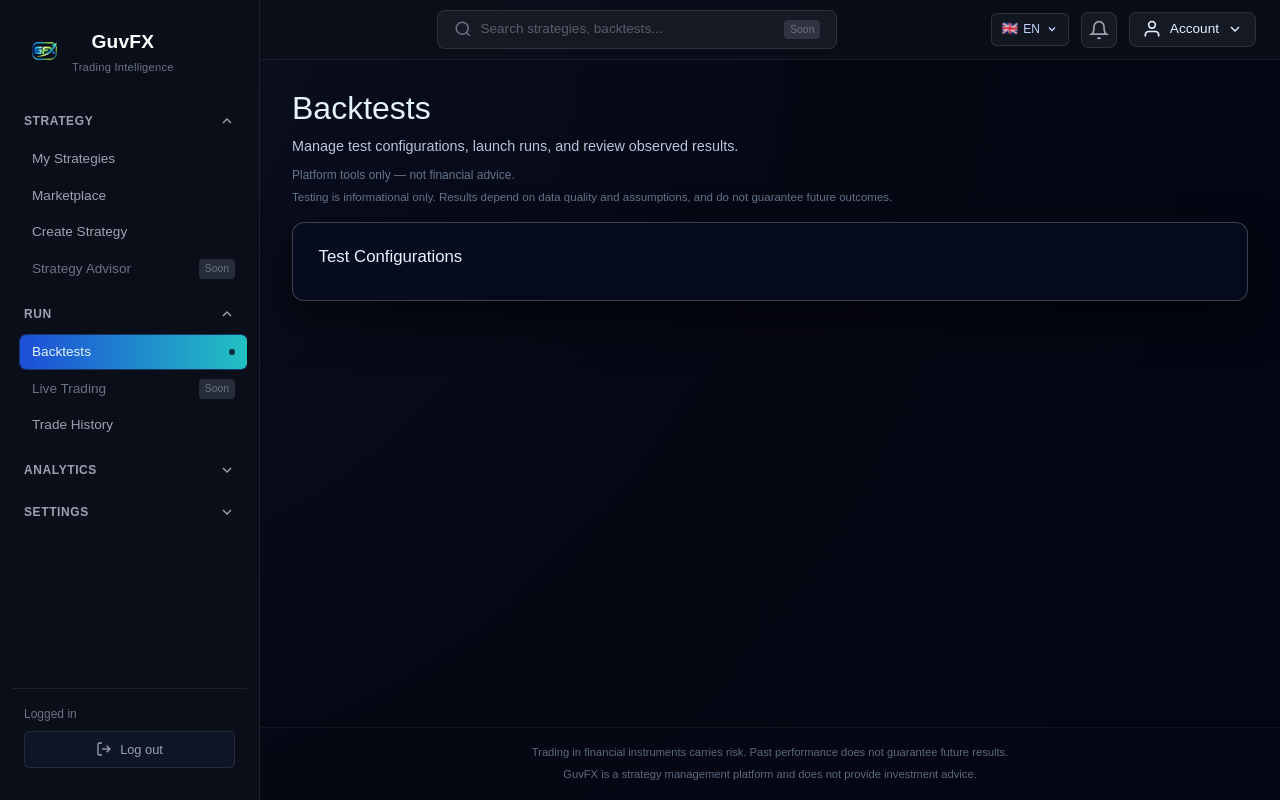
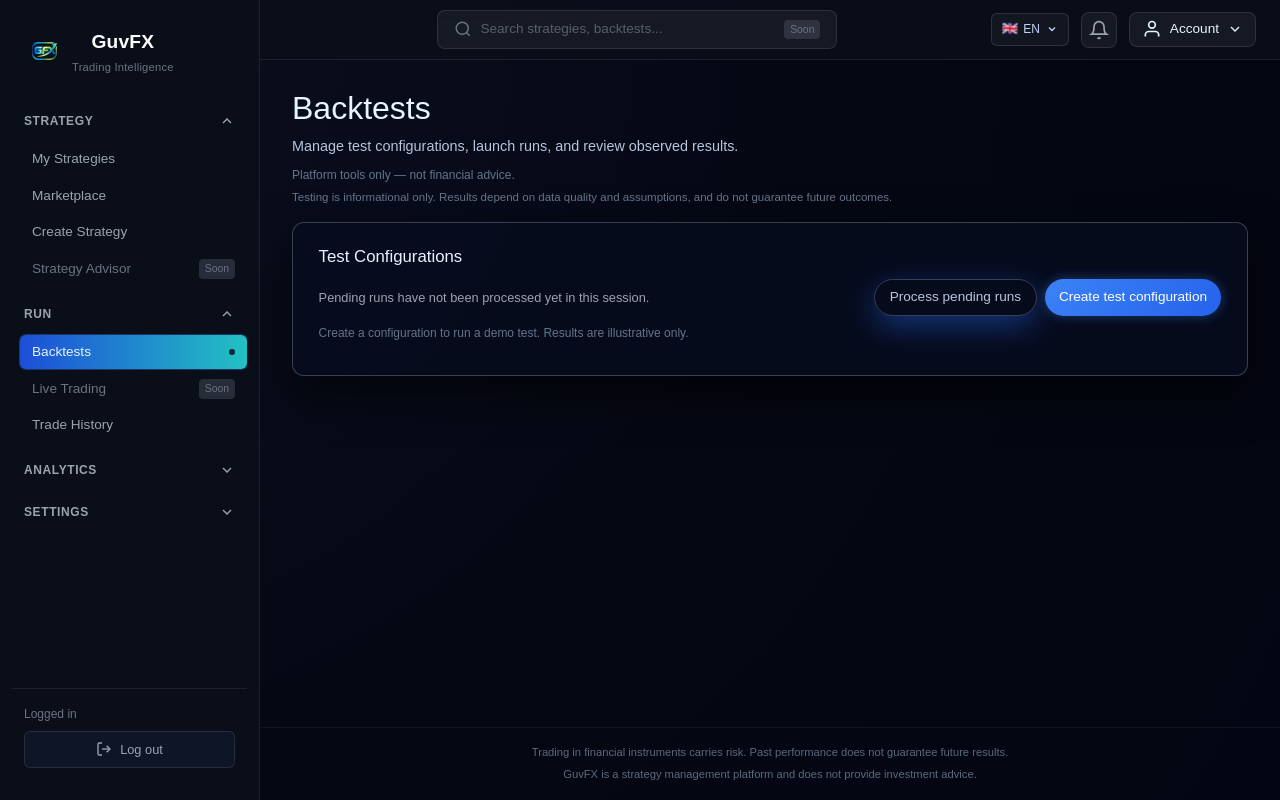
Before and after one commit to nunoamaral-hue/GuvFX, a Next.js app in the folder frontend/: page /backtests in a window 1280 px wide. Built offline with nearby package versions, Linux system fonts and the light colour scheme.

Commit message:
fix(backtests): always show create config + process pending actions

```diff
--- a/frontend/src/app/(app)/backtests/page.tsx
+++ b/frontend/src/app/(app)/backtests/page.tsx
@@ -261,19 +261,6 @@ export default function BacktestsPage() {
       {error && <Alert type="error">{error}</Alert>}
       {info && <Alert type="info">{info}</Alert>}
 
-      {/* Create Config button */}
-      {accessToken && (
-        <div style={{ display: "flex", justifyContent: "flex-end", marginBottom: "0.75rem" }}>
-          <Button
-            type="button"
-            onClick={() => setShowCreateModal(true)}
-            style={{ padding: "0.5rem 1rem", fontSize: "0.88rem" }}
-          >
-            {t(lang, "backtests.createConfig")}
-          </Button>
-        </div>
-      )}
-
       {/* Demo mode banner */}
       {!loading && configs.length > 0 && (
         <div
@@ -315,18 +302,18 @@ export default function BacktestsPage() {
       )}
 
       <Card title={t(lang, "backtests.configsCardTitle")}>
-        {/* Processing controls */}
-        {accessToken && (
+        {/* Header row with action buttons — ALWAYS visible */}
         <div
           style={{
             display: "flex",
             justifyContent: "space-between",
             alignItems: "center",
-              marginBottom: "0.75rem",
+            marginBottom: "0.5rem",
             gap: "0.75rem",
             flexWrap: "wrap",
           }}
         >
+          {/* Left: last processed info */}
           <div style={{ fontSize: "0.8rem", color: "#9ca3af" }}>
             {lastProcessedAt ? (
               <>
@@ -337,18 +324,53 @@ export default function BacktestsPage() {
               t(lang, "backtests.pendingNotProcessed")
             )}
           </div>
+
+          {/* Right: action buttons */}
+          <div style={{ display: "flex", gap: "0.5rem", flexWrap: "wrap" }}>
             <Button
               type="button"
+              data-testid="process-pending-btn"
               onClick={handleProcessPending}
-              disabled={processingPending || !accessToken}
-              style={{ padding: "0.45rem 1.1rem", fontSize: "0.85rem" }}
+              disabled={processingPending}
+              style={{
+                padding: "0.45rem 0.9rem",
+                fontSize: "0.85rem",
+                background: "transparent",
+                border: "1px solid #334155",
+                color: "#b7c5dd",
+              }}
             >
               {processingPending
                 ? t(lang, "backtests.processing")
                 : t(lang, "backtests.processPending")}
             </Button>
+            <Button
+              type="button"
+              data-testid="create-config-btn"
+              onClick={() => setShowCreateModal(true)}
+              style={{
+                padding: "0.45rem 0.9rem",
+                fontSize: "0.85rem",
+                background: "linear-gradient(135deg, #3b82f6 0%, #2563eb 100%)",
+                boxShadow: "0 0 12px rgba(59, 130, 246, 0.4)",
+                border: "none",
+              }}
+            >
+              {t(lang, "backtests.createConfig")}
+            </Button>
           </div>
-        )}
+        </div>
+
+        {/* Help line */}
+        <p
+          style={{
+            fontSize: "0.75rem",
+            color: "#64748b",
+            margin: "0 0 0.75rem 0",
+          }}
+        >
+          {t(lang, "backtests.headerHelpLine")}
+        </p>
 
         {/* Loading state */}
         {loading && (
--- a/frontend/src/lib/i18n.ts
+++ b/frontend/src/lib/i18n.ts
@@ -1547,6 +1547,10 @@ const dictionary: Dictionary = {
     en: "Processed {count} pending run(s).",
     ja: "{count}件の保留中の実行を処理しました。",
   },
+  "backtests.headerHelpLine": {
+    en: "Create a configuration to run a demo test. Results are illustrative only.",
+    ja: "デモテストを実行するには設定を作成してください。結果は例示のみです。",
+  },
 };
 
 // =============================================================================
```
Lines whose indentation alone changed are shown as unchanged.
